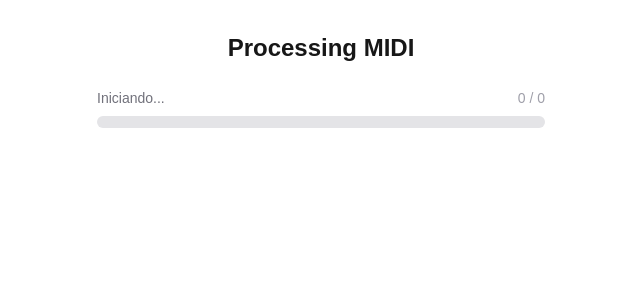
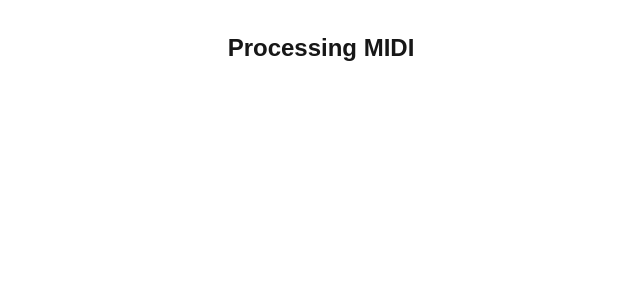
Before and after one commit to jcalvezar/midi-to-5-1, a Next.js app: page /midi/1/process in a window 1280 px wide. Shown: the top 300 px of the page, without its empty margins (319-959 px from the left). Built offline with nearby package versions, Linux system fonts and the light colour scheme.

Commit message:
Show individual step progress bars with color-coded status (pending/processing/completed/error)

```diff
--- a/src/app/api/midi/[id]/status/route.ts
+++ b/src/app/api/midi/[id]/status/route.ts
@@ -11,14 +11,14 @@ export async function GET(
   const statusFile = path.join(process.cwd(), 'uploads', id, 'output', 'status.json')
 
   if (!existsSync(statusFile)) {
-    return NextResponse.json({ status: 'pending', step: 0, total: 0, label: 'Iniciando...' })
+    return NextResponse.json({ status: 'pending', step: 0, total: 0, label: 'Starting...' })
   }
 
   let status: Record<string, unknown>
   try {
     status = JSON.parse(readFileSync(statusFile, 'utf-8'))
   } catch {
-    return NextResponse.json({ status: 'pending', step: 0, total: 0, label: 'Iniciando...' })
+    return NextResponse.json({ status: 'pending', step: 0, total: 0, label: 'Starting...' })
   }
 
   if (status.status === 'completed') {
--- a/src/app/midi/[id]/process/page.tsx
+++ b/src/app/midi/[id]/process/page.tsx
@@ -3,16 +3,10 @@
 import { useEffect, useState } from 'react'
 import { useParams } from 'next/navigation'
 
-const STATUS_LABELS: Record<string, string> = {
-  pending: 'Pending',
-  processing: 'Processing',
-  completed: 'Completed',
-  error: 'Error',
+type Step = {
+  label: string
+  status: 'pending' | 'processing' | 'completed' | 'error'
 }
-
-export default function ProcessPage() {
-  const params = useParams()
-  const id = params.id as string
 
 type ProcessStatus = {
   status: string
@@ -20,86 +14,103 @@ export default function ProcessPage() {
   total: number
   label: string
   error?: string
+  steps?: Step[]
   files?: { dts: string | null; ac3: string | null }
 }
 
-  const [status, setStatus] = useState<ProcessStatus>({ status: 'pending', step: 0, total: 0, label: '' })
+const BAR_COLORS: Record<string, string> = {
+  pending: 'bg-zinc-700',
+  processing: 'bg-violet-500',
+  completed: 'bg-green-500',
+  error: 'bg-red-500',
+}
+
+const STATUS_ICON: Record<string, string> = {
+  pending: '○',
+  processing: '◉',
+  completed: '●',
+  error: '✕',
+}
+
+export default function ProcessPage() {
+  const params = useParams()
+  const id = params.id as string
+
+  const [data, setData] = useState<ProcessStatus>({
+    status: 'pending', step: 0, total: 0, label: '',
+  })
   const [error, setError] = useState<string | null>(null)
-  const [downloads, setDownloads] = useState<{ dts: string | null; ac3: string | null }>({ dts: null, ac3: null })
+  const [downloads, setDownloads] = useState<{ dts: string | null; ac3: string | null }>({
+    dts: null, ac3: null,
+  })
 
   useEffect(() => {
     const interval = setInterval(async () => {
       try {
         const res = await fetch(`/api/midi/${id}/status`)
-        const data = await res.json()
-
-        if (data.error) throw new Error(data.error)
-
-        setStatus(data)
-
-        if (data.files) {
-          setDownloads(data.files)
-        }
-
-        if (data.status === 'completed' || data.status === 'error') {
-          clearInterval(interval)
-        }
+        const d: ProcessStatus = await res.json()
+        setData(d)
+        if (d.files) setDownloads(d.files)
+        if (d.status === 'completed' || d.status === 'error') clearInterval(interval)
       } catch (e: unknown) {
         setError(e instanceof Error ? e.message : 'Unknown error')
         clearInterval(interval)
       }
     }, 1000)
-
     return () => clearInterval(interval)
   }, [id])
 
-  const totalSteps = status.total || 1
-  const progressPct = status.status === 'completed' ? 100 : Math.round((status.step / totalSteps) * 100)
+  const steps = data.steps ?? []
 
   return (
-    <div className="flex flex-col flex-1 items-center p-8 max-w-lg mx-auto w-full">
+    <div className="flex flex-col flex-1 items-center p-8 max-w-2xl mx-auto w-full">
       <h1 className="text-2xl font-bold mb-6">Processing MIDI</h1>
 
-      <div className="w-full mb-8">
-        <div className="flex justify-between text-sm mb-2">
-          <span className="text-zinc-500">
-            {status.label || STATUS_LABELS[status.status] || '...'}
+      {steps.length > 0 && (
+        <div className="w-full space-y-2 mb-8">
+          {steps.map((step, i) => (
+            <div key={i} className="flex items-center gap-3">
+              <span className={`w-5 text-center text-sm ${
+                step.status === 'processing' ? 'text-violet-400' :
+                step.status === 'completed' ? 'text-green-400' :
+                step.status === 'error' ? 'text-red-400' :
+                'text-zinc-600'
+              }`}>
+                {STATUS_ICON[step.status] || '○'}
               </span>
-          <span className="text-zinc-400">
-            {status.status === 'completed'
-              ? '100%'
-              : `${status.step} / ${status.total}`}
+              <div className="flex-1 h-3 rounded-full bg-zinc-800 overflow-hidden">
+                <div
+                  className={`h-full rounded-full transition-all duration-500 ${BAR_COLORS[step.status] || BAR_COLORS.pending}`}
+                  style={{ width: step.status === 'processing' ? '60%' : step.status === 'completed' ? '100%' : step.status === 'error' ? '100%' : '0%' }}
+                />
+              </div>
+              <span className={`text-sm w-64 truncate ${
+                step.status === 'processing' ? 'text-violet-300' :
+                step.status === 'completed' ? 'text-green-300' :
+                step.status === 'error' ? 'text-red-300' :
+                'text-zinc-500'
+              }`}>
+                {step.label}
               </span>
             </div>
+          ))}
+        </div>
+      )}
 
-        <div className="w-full h-3 bg-zinc-200 dark:bg-zinc-800 rounded-full overflow-hidden">
-          <div
-            className={`h-full rounded-full transition-all duration-500 ${
-              status.status === 'error'
-                ? 'bg-red-500'
-                : status.status === 'completed'
-                  ? 'bg-green-500'
-                  : 'bg-blue-500'
-            }`}
-            style={{ width: `${progressPct}%` }}
-          />
-        </div>
-      </div>
-
-      {status.status === 'processing' && (
+      {data.status === 'processing' && steps.length === 0 && (
         <div className="flex flex-col items-center gap-3 text-zinc-500">
-          <div className="w-8 h-8 border-2 border-blue-500 border-t-transparent rounded-full animate-spin" />
+          <div className="w-8 h-8 border-2 border-violet-500 border-t-transparent rounded-full animate-spin" />
           <p className="text-sm">Processing... this may take several minutes</p>
         </div>
       )}
 
-      {status.status === 'error' && (
+      {data.status === 'error' && (
         <div className="w-full p-4 bg-red-100 dark:bg-red-950 text-red-700 dark:text-red-300 rounded-lg text-sm">
-          {status.error || 'Unknown error'}
+          {data.error || 'Unknown error'}
         </div>
       )}
 
-      {status.status === 'completed' && (
+      {data.status === 'completed' && (
         <div className="w-full space-y-4">
           <div className="p-4 bg-green-100 dark:bg-green-950 text-green-700 dark:text-green-300 rounded-lg text-sm text-center">
             Processing complete!
@@ -107,29 +118,23 @@ export default function ProcessPage() {
 
           <div className="flex gap-3 justify-center">
             {downloads.dts && (
-              <a
-                href={downloads.dts}
-                download
+              <a href={downloads.dts} download
                 className="flex items-center gap-2 px-6 py-3 bg-zinc-800 dark:bg-zinc-200 text-white dark:text-black rounded-lg font-medium hover:bg-zinc-700 dark:hover:bg-zinc-300 transition-colors"
               >
                 <svg className="w-5 h-5" fill="none" stroke="currentColor" viewBox="0 0 24 24">
                   <path strokeLinecap="round" strokeLinejoin="round" strokeWidth={2}
-                    d="M12 10v6m0 0l-3-3m3 3l3-3m2 8H7a2 2 0 01-2-2V5a2 2 0 012-2h5.586a1 1 0 01.707.293l5.414 5.414a1 1 0 01.293.707V19a2 2 0 01-2 2z"
-                  />
+                    d="M12 10v6m0 0l-3-3m3 3l3-3m2 8H7a2 2 0 01-2-2V5a2 2 0 012-2h5.586a1 1 0 01.707.293l5.414 5.414a1 1 0 01.293.707V19a2 2 0 01-2 2z" />
                 </svg>
                 Download DTS
               </a>
             )}
             {downloads.ac3 && (
-              <a
-                href={downloads.ac3}
-                download
+              <a href={downloads.ac3} download
                 className="flex items-center gap-2 px-6 py-3 bg-zinc-800 dark:bg-zinc-200 text-white dark:text-black rounded-lg font-medium hover:bg-zinc-700 dark:hover:bg-zinc-300 transition-colors"
               >
                 <svg className="w-5 h-5" fill="none" stroke="currentColor" viewBox="0 0 24 24">
                   <path strokeLinecap="round" strokeLinejoin="round" strokeWidth={2}
-                    d="M12 10v6m0 0l-3-3m3 3l3-3m2 8H7a2 2 0 01-2-2V5a2 2 0 012-2h5.586a1 1 0 01.707.293l5.414 5.414a1 1 0 01.293.707V19a2 2 0 01-2 2z"
-                  />
+                    d="M12 10v6m0 0l-3-3m3 3l3-3m2 8H7a2 2 0 01-2-2V5a2 2 0 012-2h5.586a1 1 0 01.707.293l5.414 5.414a1 1 0 01.293.707V19a2 2 0 01-2 2z" />
                 </svg>
                 Download AC3
               </a>
@@ -137,9 +142,7 @@ export default function ProcessPage() {
           </div>
 
           {!downloads.dts && !downloads.ac3 && (
-            <p className="text-zinc-400 text-sm text-center">
-              No output files found
-            </p>
+            <p className="text-zinc-400 text-sm text-center">No output files found</p>
           )}
         </div>
       )}
```
Also changed, not shown: 1 other file (tests, documents, lock files or other folders). Lines whose indentation alone changed are shown as unchanged.
